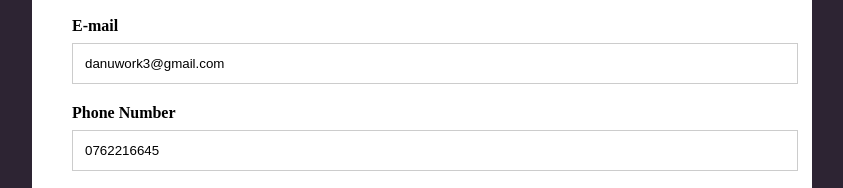
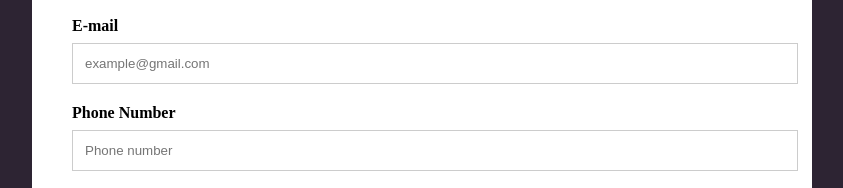
Before and after one commit to danuwork3/Register_Form, a plain HTML site: page Index.html in a window 1280 px wide. Shown: the part 249-437 px from the top of the page, without its empty margins (218-1061 px from the left). Drawn offline with Linux system fonts and the light colour scheme.

Commit message:
Register Form

```diff
--- a/Index.html
+++ b/Index.html
@@ -23,12 +23,12 @@
 
             <div class="group">
                 <label>E-mail</label>
-                <input type="email" name="email" value="danuwork3@gmail.com" required>
+                <input type="text" placeholder="example@gmail.com" required>
             </div>
 
             <div class="group">
                 <label>Phone Number</label>
-                <input type="tel" name="phone" value="0762216645" required>
+                <input type="tel" placeholder="Phone number" required>
             </div>
 
             <div class="group">
```
